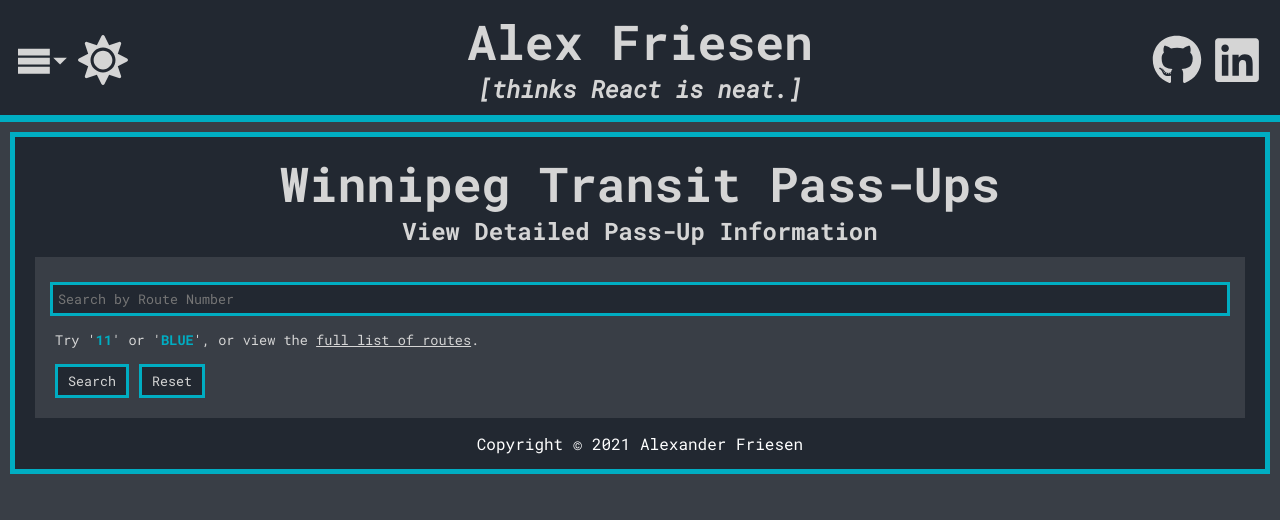
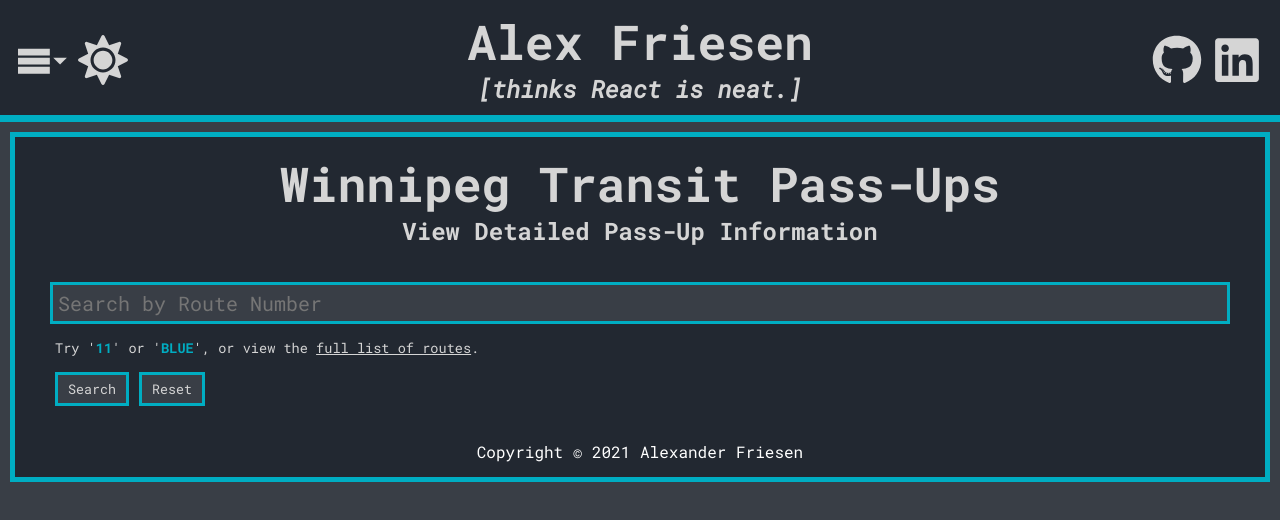
Before and after one commit to TritoLL/react-portfolio, a React (Create React App) app: page /passups in a window 1280 px wide. Shown: the top 520 px of the page. Built offline with nearby package versions, Linux system fonts and the light colour scheme.

Commit message:
Update SearchForm.js
minor theming changes

```diff
--- a/src/school/wd2-react-challenge/src/components/SearchForm.js
+++ b/src/school/wd2-react-challenge/src/components/SearchForm.js
@@ -7,7 +7,7 @@ const Form = styled.form`
     width: 100%;
     min-width: 100%;
     box-sizing: border-box;
-    background-color: ${(props) => props.theme.body};
+    background-color: ${(props) => props.theme.main};
     box-shadow: none;
     padding: 15px;
 `;
@@ -17,8 +17,9 @@ const Search = styled.input`
     box-sizing: border-box;
     margin: 10px auto;
     padding: 5px;
+    font-size: 1.25em;
     color: ${(props) => props.theme.text};
-    background-color: ${(props) => props.theme.main};
+    background-color: ${(props) => props.theme.body};
     border: 3px solid ${(props) => props.theme.border};
 
     :invalid {
@@ -49,7 +50,7 @@ const Button = styled.button`
     display: inline-block;
     border: 3px solid ${(props) => props.theme.border};
     color: ${(props) => props.theme.text};
-    background-color: ${(props) => props.theme.main};
+    background-color: ${(props) => props.theme.body};
 `;
 
 const ButtonContainer = styled.div`
```
